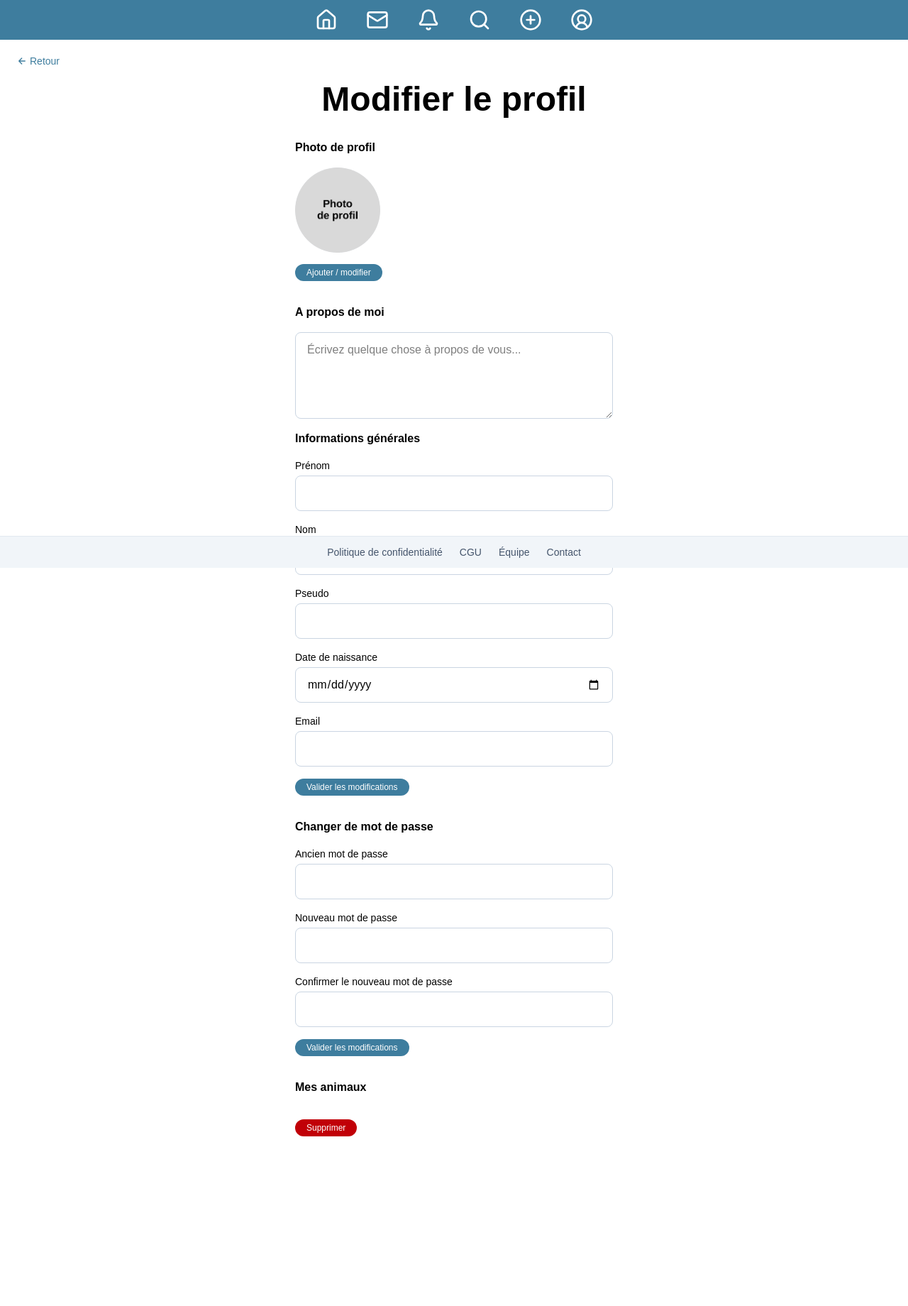
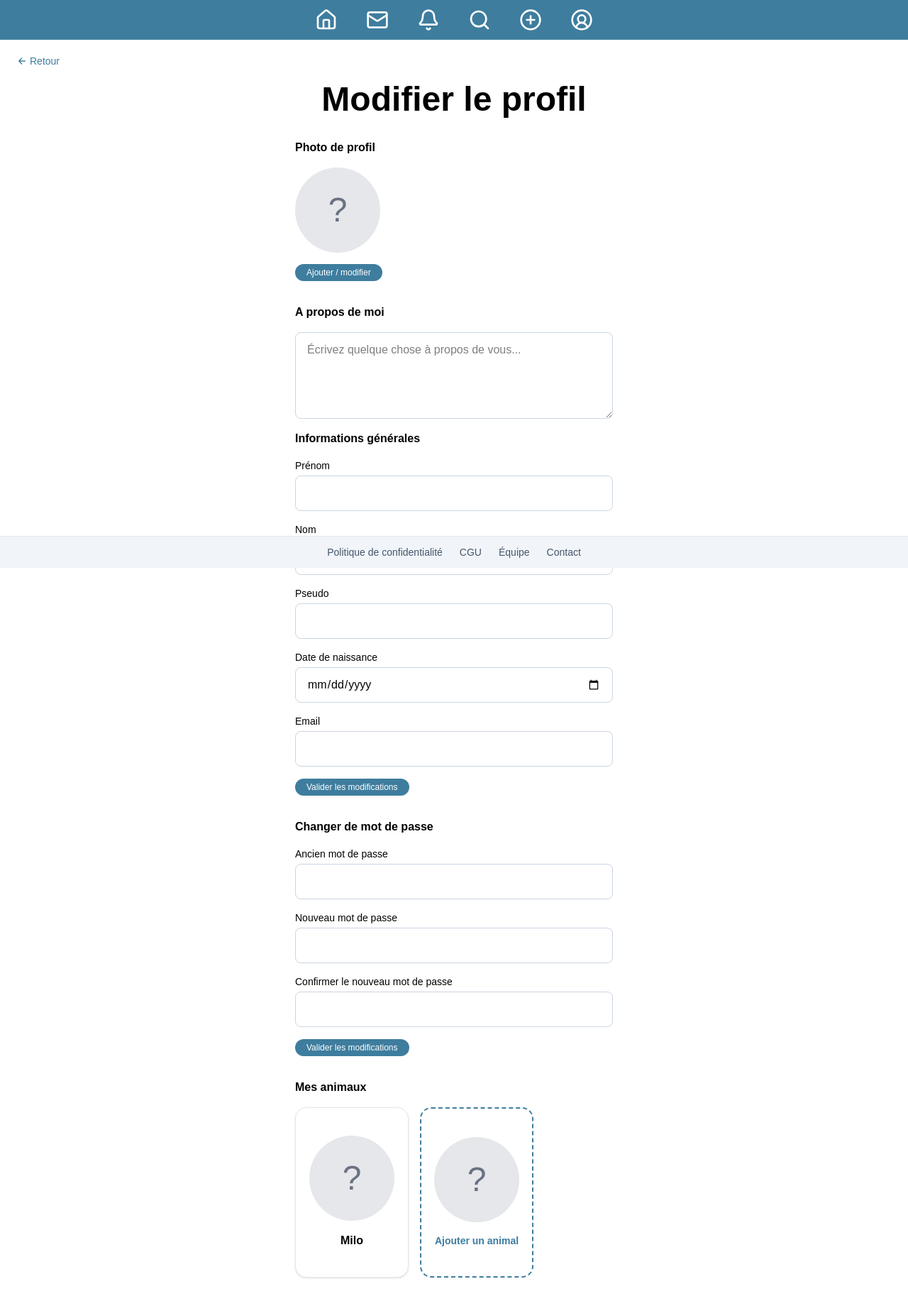
Before and after one commit to Jayleeva/42transcendence, a Next.js app in the folder frontend/: page /profile-student/settings in a window 1280 px wide. Shown: the top 1840 px of the page at 71% size. Before the commit the page ends 1649 px from the top, so only its background shows below. Built offline with nearby package versions, Linux system fonts and the light colour scheme; a web font is replaced by a local one.

Commit message:
Add : MiniPetCard + AddPetCard

```diff
--- a/frontend/app/(app)/profile-student/settings/page.tsx
+++ b/frontend/app/(app)/profile-student/settings/page.tsx
@@ -5,10 +5,12 @@ import MiniButton from '@/components/ui/MiniButton';
 import Input from '@/components/ui/Input';
 import Avatar from '@/components/ui/Avatar';
 import Textarea from '@/components/ui/Textarea';
+import MiniPetCard from '@/components/features/MiniPetCard';
+import AddPetCard from '@/components/features/AddPetCard';
 
 export default function Page() {
   return (
-    <main className="flex flex-1 flex-col px-4 pt-4 pb-12">
+    <main className="flex flex-1 flex-col px-4 pt-4 pb-20">
         <BackButton />
        <div className="mx-auto flex w-full max-w-md flex-col gap-8 pt-4">
         <h1 className="font-display text-5xl font-bold text-center">
@@ -23,7 +25,7 @@ export default function Page() {
                 est ce qu'on met un placeholder ?
                 est ce qu'il faut un petit bouton modif ? ou on clique dessus pour mnodif
                 Attention !! penser a integrer potentiellement une taille ( large ici )*/}
-            <Avatar src="/Placeholder-test.png" alt="Test Avatar"></Avatar>
+            <Avatar src={undefined}></Avatar>
                 <MiniButton type="button" variant="outline">Ajouter / modifier</MiniButton>
           </section>
           </form>
@@ -66,15 +68,17 @@ export default function Page() {
         {/* Partie pour les animaux*/}
         <section className="flex flex-col gap-4">
           <h2 className="font-bold">Mes animaux</h2>
-          {/* ici mettre les pet card
-            avatar dans une card
-            + une card pour creer un pet */}
+          {/* ici les pet card mais qui sont la uniquement si user a deja fait un profil pet ?
+          je sais pas comment conceptualiser ca donc ici c'est mi juste pour le visu */}
+            <div className="flex flex-wrap gap-4">
+            <MiniPetCard id={1} name="Milo" />
+            <AddPetCard />
+            </div>
         </section>
-            <div>
-                {/* le boutton de supp un pet // changer en commemorer ?*/}
-                <MiniButton type="submit">Supprimer</MiniButton>
-            </div>
       </div>
     </main>
   );
 }
+
+// enlever le bouton supp car on peut p[as le synchro avec la carte du dessus ( enfin c'est conplique)
+// donbc mettre une option "supprimer", "commemorer" directemebt sur la page de setting de l'animal
--- /dev/null
+++ b/frontend/components/features/AddPetCard.tsx
@@ -0,0 +1,14 @@
+import Link from 'next/link';
+import Avatar from '@/components/ui/Avatar';
+
+export default function AddPetCard() {
+  return (
+    <Link
+      href="/pet/create"
+      className="flex aspect-[2/3] w-40 flex-col items-center justify-center gap-4 rounded-2xl border-2 border-dashed border-brand p-4 text-brand text-sm transition hover:-translate-y-1 hover:bg-brand/10"
+    >
+      <Avatar src={undefined}></Avatar>
+      <span className="text-center font-semibold">Ajouter un animal</span>
+    </Link>
+  );
+}
--- /dev/null
+++ b/frontend/components/features/MiniPetCard.tsx
@@ -0,0 +1,42 @@
+// Mini Pet Card juste pour profil user
+
+// toute la carte dvient un link. Comme ca pas beoins de bouton, de Onclic etc
+
+import Link from 'next/link';
+import Avatar from '@/components/ui/Avatar';
+
+type PetCardProps = {
+  id: string | number;
+  name: string;
+  photoUrl?: string | null;
+};
+
+export default function MiniPetCard({ id, name, photoUrl }: PetCardProps) {
+  return (
+    <Link
+      href={`/pet/${id}`}
+      className="flex aspect-[2/3] w-40 flex-col items-center justify-center gap-4 rounded-2xl border border-slate-200 bg-white p-4 shadow-sm transition hover:-translate-y-1 hover:shadow-md"
+    >
+      <Avatar src={photoUrl ?? undefined} alt={name} />
+      <span className="line-clamp-2 break-words text-center font-semibold">
+        {name}
+      </span>
+    </Link>
+  );
+}
+
+
+// line-clamp-2 ( sur 2 lignes ) pour le nom du pet, si c'est trop long ca coupe et met sur 2 ligen
+// break-word va couper le mot pour le mettre a la ligen
+
+{/*
+    MINI PET CARD
+    aspect-[2/3]  pour format carte a jouer
+    gap-4 petite marge entre chaque element
+    p-4 padding interne a la carte
+    rounded-2xl arrondi des coins
+    border, background ...
+    trnsition, pour que les ombres etc ca soir un peu plus fluide
+    hover:-translate-y-1 : Au survol de la souris, déplace le composant de 4px vers le haut (effet de lévitation).
+    Le signe - indique un déplacement négatif sur l'axe Y.
+*/}
--- a/frontend/components/ui/Avatar.tsx
+++ b/frontend/components/ui/Avatar.tsx
@@ -2,23 +2,39 @@
 
 import Image from 'next/image';
 
-{/*
-    Chekc si on arrive a predefinir plusieurs tailles
-    small pour messageire ( ou xs ? )
-    medium pour les card
-    large pour les profils
-    */}
+const AVATAR_SIZES = {
+  sm: { box: 'size-10', px: 40, text: 'text-base' },   // messagerie
+  md: { box: 'size-20', px: 80, text: 'text-3xl' },    // cards
+  lg: { box: 'size-30', px: 120, text: 'text-5xl' },   // profils
+};
 
-export default function Avatar({ src, alt, children }: { src?: string; alt?: string; children?: React.ReactNode }) {
+type AvatarProps = {
+  src?: string | null;
+  alt?: string;
+  size?: keyof typeof AVATAR_SIZES;
+  children?: React.ReactNode;
+};
+
+export default function Avatar({ src, alt, size = 'lg', children }: AvatarProps) {
+  const s = AVATAR_SIZES[size];
+
   return (
-    <div className="relative w-30 h-30 rounded-full overflow-hidden bg-gray-200">
+    <div className={`relative ${s.box} shrink-0 overflow-hidden rounded-full bg-gray-200`}>
       {src ? (
-            <Image src={src} alt={alt || 'Avatar'} fill sizes="100%" className="object-cover" />
+        <Image
+          src={src}
+          alt={alt || 'Avatar'}
+          fill
+          sizes={`${s.px}px`}
+          className="object-cover"
+        />
       ) : (
-            <div className="flex items-center justify-center w-full h-full text-gray-500">
-            {children || 'A'}
+        <div className={`flex h-full w-full items-center justify-center text-gray-500 ${s.text}`}>
+          {children || '?'}
         </div>
       )}
     </div>
   );
 }
+
+{/* Avatar component */}
```
Lines whose indentation alone changed are shown as unchanged.
